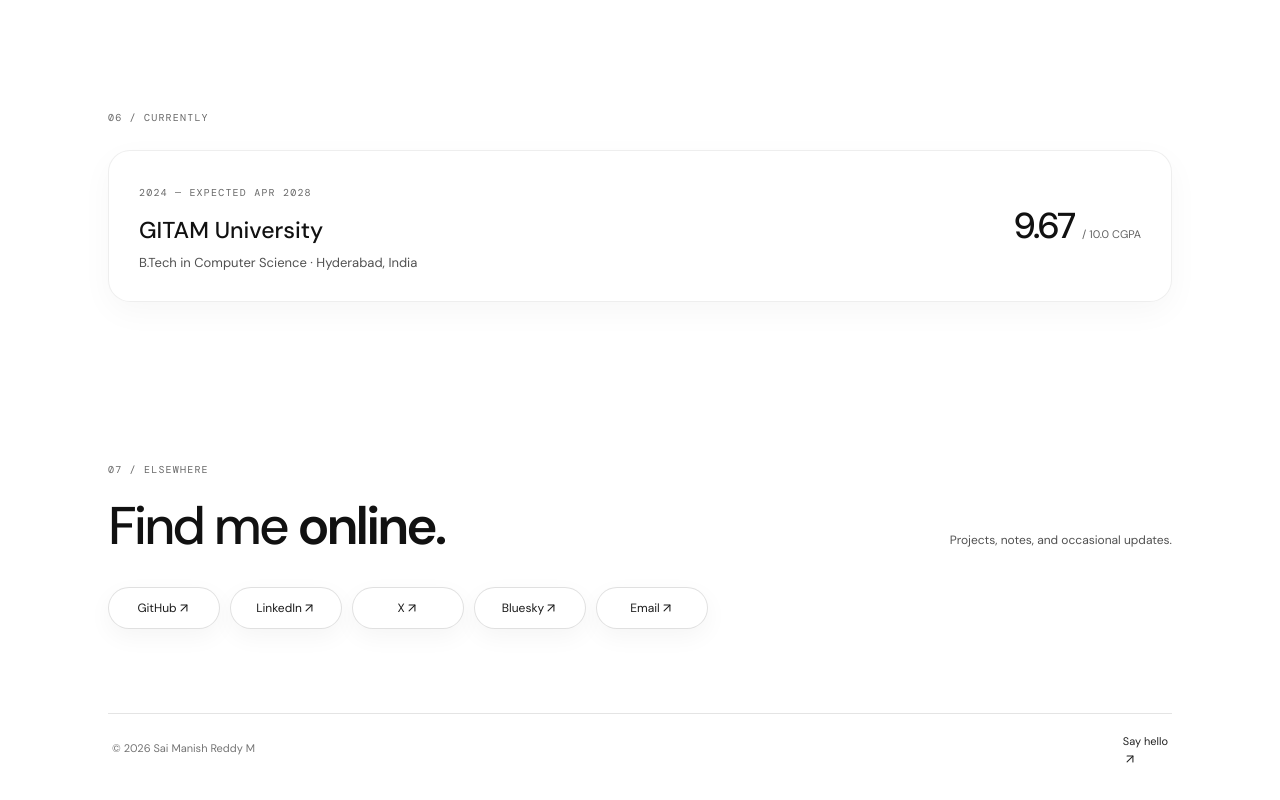
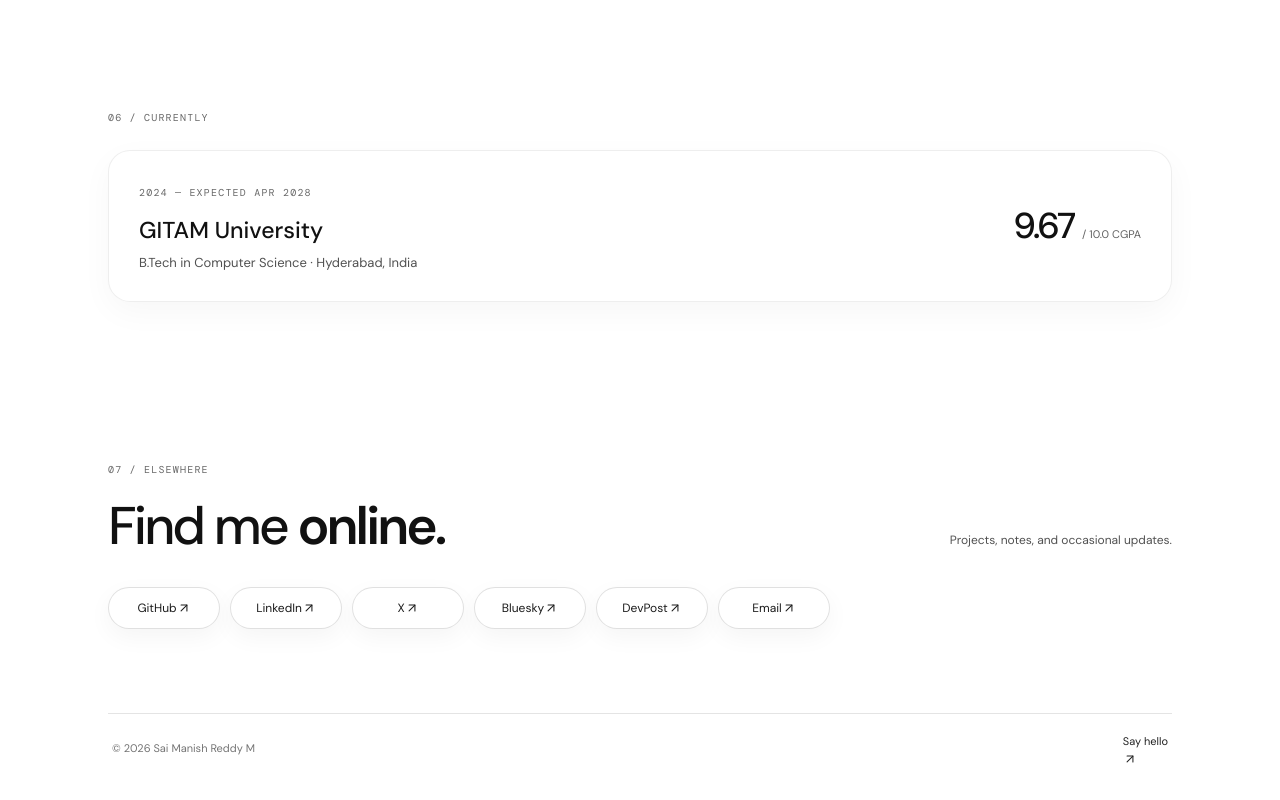
Before and after one commit to msaimanish/blog, a Next.js app: page / in a window 1280 px wide. Shown: the part 3841-4641 px from the top of the page. Built offline with nearby package versions, Linux system fonts and the light colour scheme; a web font is replaced by a local one.

Commit message:
Added more social links, fixed github repos

```diff
--- a/app/contact/page.tsx
+++ b/app/contact/page.tsx
@@ -6,7 +6,8 @@ const contacts = [
   ['GitHub', 'github.com/msaimanish', 'https://github.com/msaimanish'],
   ['LinkedIn', 'linkedin.com/in/msaimanish', 'https://www.linkedin.com/in/msaimanish/'],
   ['X/Twitter', '@msaimanish', 'https://x.com/msaimanish'],
-  ['Bluesky', '@msaimanish.tech', 'https://bsky.app/profile/msaimanish.tech']
+  ['Bluesky', '@msaimanish.tech', 'https://bsky.app/profile/msaimanish.tech'],
+  ['DevPost', 'msaimanish' , 'https://devpost.com/msaimanish' ]
 ];
 
 export default function Contact() {
--- a/app/page.tsx
+++ b/app/page.tsx
@@ -10,7 +10,7 @@ const projects = [
     type: 'Agentic AI · Incident management',
     desc: 'Proposes conflict-resolution plans for event schedules and resources using an observe-analyze-approve-execute-verify-recover workflow. Human approval, audit logs, verification, and recovery are built into the design.',
     stack: 'Python · LangGraph · MCP · PostgreSQL · pgvector',
-    href: 'https://github.com/msaimanish',
+    href: 'https://github.com/msaimanish/NexCord',
     featured: true,
   },
   {
@@ -18,7 +18,7 @@ const projects = [
     type: 'AI · NLP · Safety intelligence',
     desc: 'Classifies incident, near-miss, and unsafe-condition reports for potential serious-injury and fatality precursors, maps safety rules, prioritizes risk, and retrieves similar historical reports.',
     stack: 'Python · PyTorch · FastAPI · PostgreSQL · pgvector · Next.js · Docker',
-    href: 'https://github.com/msaimanish',
+    href: 'https://github.com/msaimanish/sifsentinel-final',
     featured: false,
   },
   {
@@ -26,7 +26,7 @@ const projects = [
     type: 'Computer vision · Education',
     desc: 'A classroom attendance and analytics system that recognizes registered students, records attendance, and provides searchable records with Gemini-powered natural-language insights.',
     stack: 'Python · MediaPipe · TensorFlow · Flask · Firestore · Gemini',
-    href: 'https://github.com/msaimanish',
+    href: 'https://github.com/msaimanish/ClassSense_AI',
     featured: false,
   },
   {
@@ -66,6 +66,7 @@ const socialLinks = [
   { label: 'LinkedIn', href: 'https://www.linkedin.com/in/msaimanish/' },
   { label: 'X', href: 'https://x.com/msaimanish' },
   { label: 'Bluesky', href: 'https://bsky.app/profile/msaimanish.bsky.social' },
+  { label: 'DevPost', href: 'https://devpost.com/msaimanish' },
 ];
 
 export default function Home() {
```
